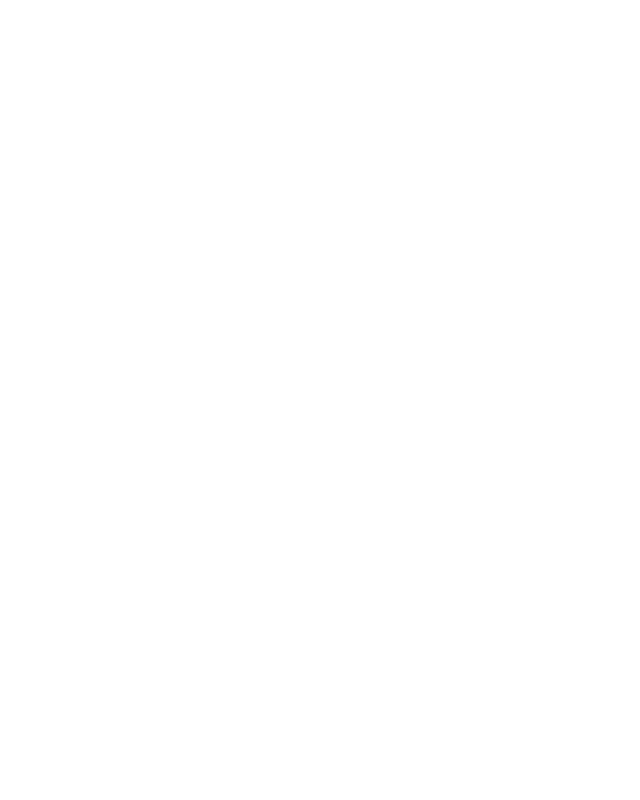
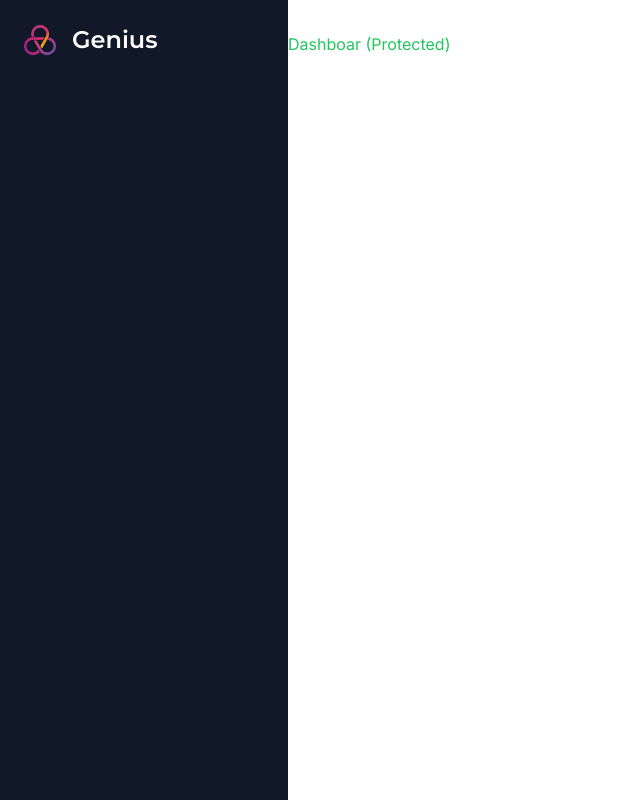
Before and after one commit to chem-chikweze/ai-saas, a Next.js app: page /dashboard in a window 1280 px wide. Shown: the whole page, without its empty margins (0-640 px from the left). Built offline with nearby package versions, Linux system fonts and the light colour scheme.

Commit message:
built layout bar, added log and text

```diff
--- a/app/(dashboard)/(routes)/dashboard/page.tsx
+++ b/app/(dashboard)/(routes)/dashboard/page.tsx
@@ -5,10 +5,7 @@
 const DashboardPage = () => {
   return (
     <>
-      <p className="text-6l text-green-500">
-        Dashboar (Protected) Hello AI Saas
-      </p>
-      <UserButton afterSignOutUrl="/" />
+      <p className="text-6l text-green-500">Dashboar (Protected)</p>
     </>
   );
 };
--- a/app/(dashboard)/layout.tsx
+++ b/app/(dashboard)/layout.tsx
@@ -1,14 +1,19 @@
-const DashboardLayout = ({
-    children
-}: {
-    children: React.ReactNode
-}) => {
-    return (
-        <div className="h-full relative" >
+import Navbar from "@/components/navbar";
+import Sidebar from "@/components/sidebar";
 
+const DashboardLayout = ({ children }: { children: React.ReactNode }) => {
+  return (
+    <div className="h-full relative">
+      <div className="hidden h-full md:flex md:w-72 md:flex-col md:fixed md:inset-y-0 z-[80] bg-gray-900">
+        <Sidebar />
+      </div>
 
-        </div>
-    );
-}
+      <main className="md:pl-72">
+        <Navbar />
+        {children}
+      </main>
+    </div>
+  );
+};
 
-export default DashboardLayout
+export default DashboardLayout;
--- /dev/null
+++ b/components/navbar.tsx
@@ -0,0 +1,19 @@
+import { Menu } from "lucide-react";
+import { Button } from "@/components/ui/button";
+import { UserButton } from "@clerk/nextjs";
+
+const Navbar = () => {
+  return (
+    <div className="flex items-center p-4">
+      <Button variant="ghost" size="icon" className="md:hidden">
+        <Menu />
+      </Button>
+
+      <div className="flex w-full justify-end">
+        <UserButton afterSignOutUrl="/"></UserButton>
+      </div>
+    </div>
+  );
+};
+
+export default Navbar;
--- /dev/null
+++ b/components/sidebar.tsx
@@ -0,0 +1,32 @@
+"use client";
+import Image from "next/image";
+import Link from "next/link";
+import { Montserrat } from "next/font/google";
+
+import { cn } from "@/lib/utils";
+
+const montserrat = Montserrat({
+  weight: "600",
+  subsets: ["latin"],
+});
+
+
+
+const Sidebar = () => {
+  return (
+    <div className="space-y-4 py-4 flex flex-col h-full bg-[#111827] text-white">
+      <div className="px-3 py-2 flex-1">
+        <Link href="/dashboard" className="flex items-center pl-3 mb-14">
+          <div className="relative w-8 h-8 mr-4">
+            <Image fill alt="logo" src="/logo.png" />
+          </div>
+          <h1 className={cn("text-2xl font-bold", montserrat.className)}>
+            Genius
+          </h1>
+        </Link>
+      </div>
+    </div>
+  );
+};
+
+export default Sidebar;
--- a/package.json
+++ b/package.json
@@ -20,6 +20,7 @@
     "clsx": "^2.0.0",
     "eslint": "8.45.0",
     "eslint-config-next": "13.4.12",
+    "lucide-react": "^0.263.1",
     "next": "13.4.12",
     "postcss": "8.4.27",
     "react": "18.2.0",
```
Also changed, not shown: public/logo.png (added), 1 other file (tests, documents, lock files or other folders).
